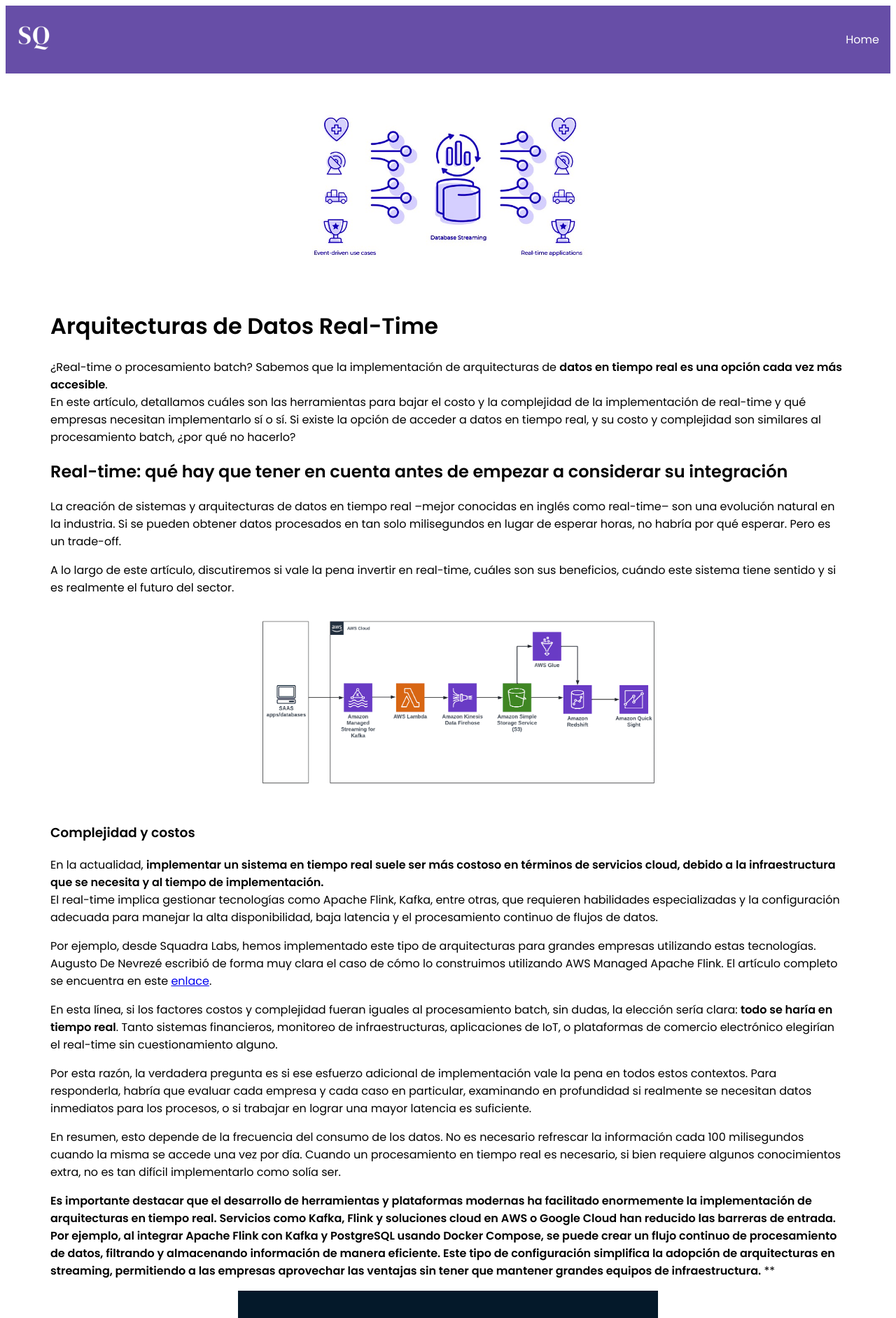
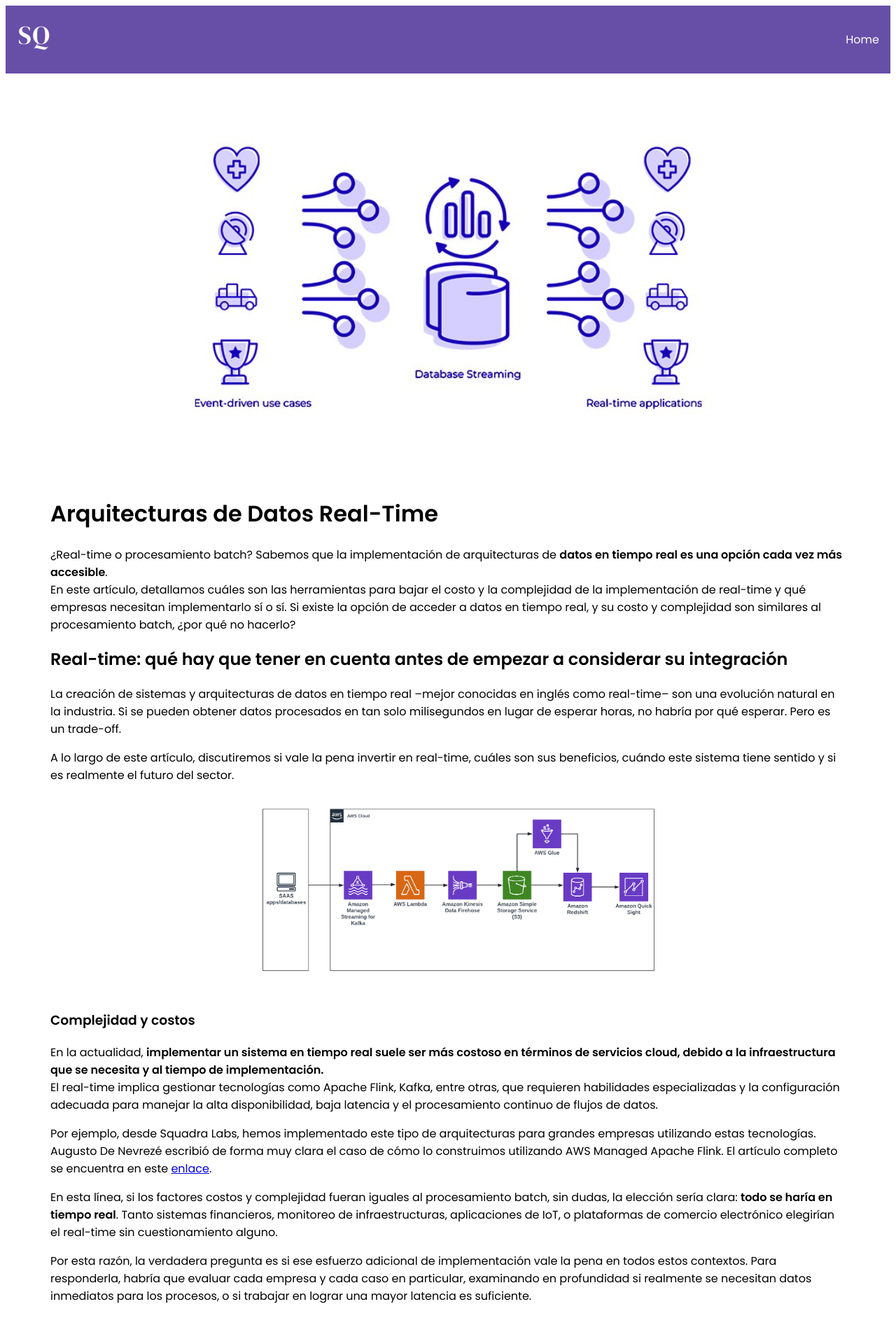
Before and after one commit to squadralabs/squadralabs.github.io, a Jekyll site: the page built from _posts/2024-10-22-real-time-data-streaming.md, in a window 1280 px wide. Shown: the top 1883 px of the page at 70% size. Built offline with Jekyll 4.4.1, drawn with Linux system fonts in a browser that asks for light colours.

Commit message:
Update 2024-10-22-real-time-data-streaming.md

```diff
--- a/_posts/2024-10-22-real-time-data-streaming.md
+++ b/_posts/2024-10-22-real-time-data-streaming.md
@@ -2,7 +2,7 @@
 layout: default
 title: "Arquitecturas de Datos Real-Time"
 ---
-<img src="{{ '/assets/img/blog/event_driven_image.jpg' | absolute_url }}" alt="Event Driven Data Processing" style="display: block; margin: 0 auto; max-width: 600px; width: 100%; height: auto;">
+<img src="{{ '/assets/img/blog/event_driven_image.jpg' | absolute_url }}" alt="Event Driven Data Processing" style="width: 100%; height: auto; display: block;">
 
 # Arquitecturas de Datos Real-Time
 
```
